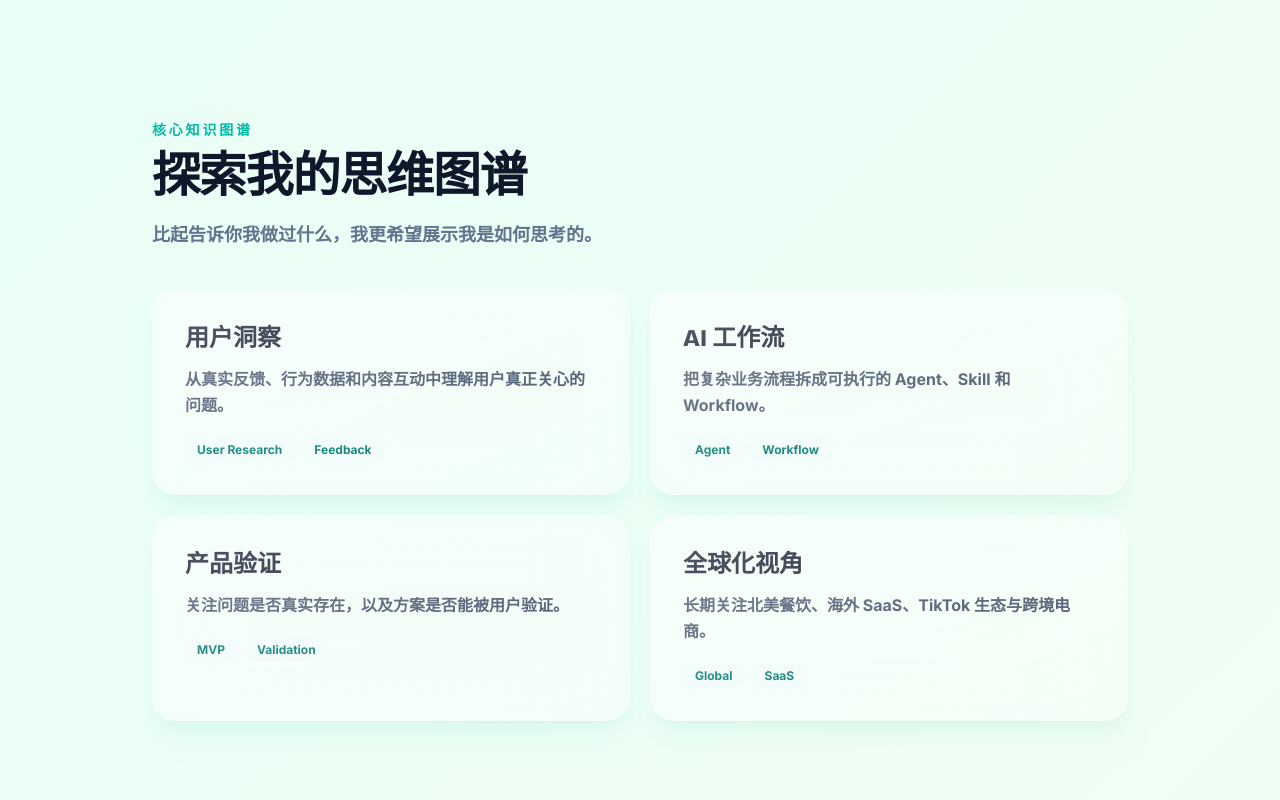
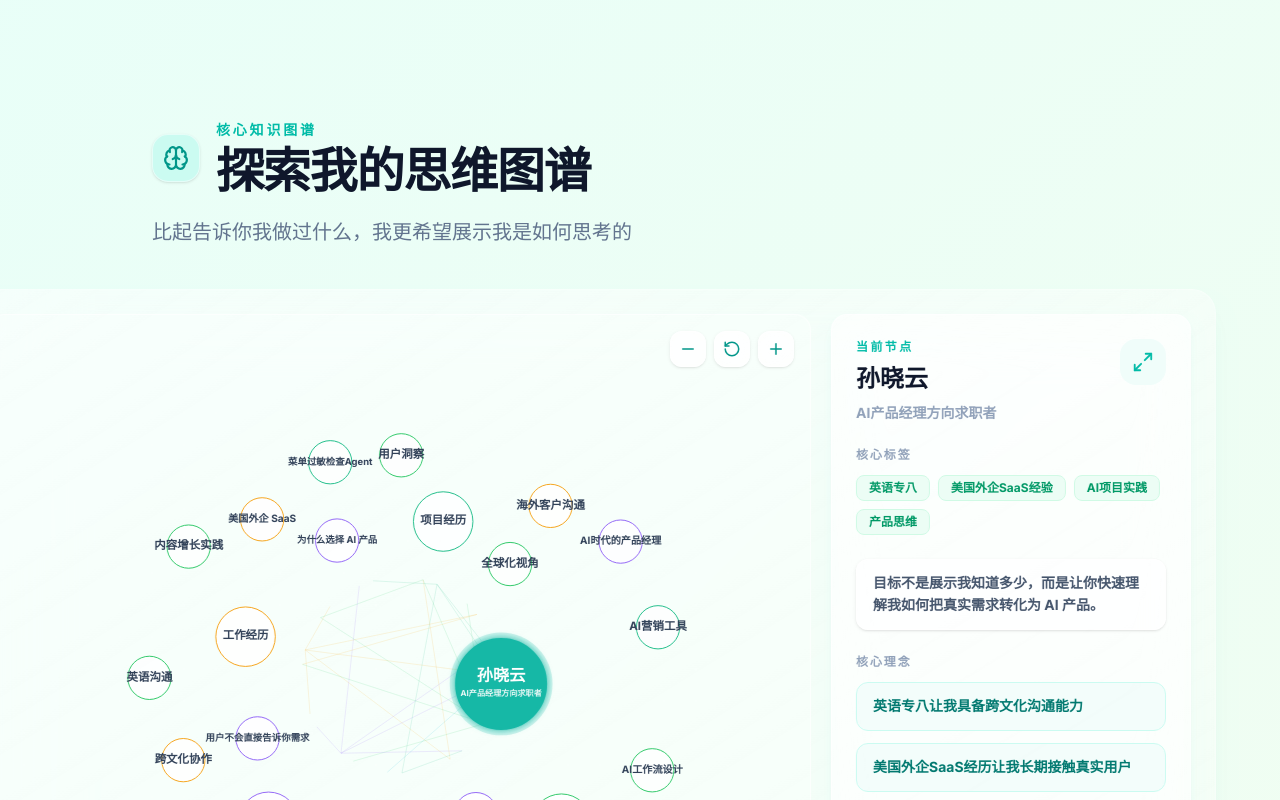
Before and after one commit to sunxiaoyun333-cpu/resumee, a React (Vite) app: page / in a window 1280 px wide. Shown: the part 840-1640 px from the top of the page. Built offline with nearby package versions, Linux system fonts and the light colour scheme.

Commit message:
Restore interactive knowledge graph

```diff
--- a/src/App.tsx
+++ b/src/App.tsx
@@ -20,6 +20,7 @@ import menuWorkflowImage from './assets/menu-workflow.png';
 import menuResultInfoImage from './assets/menu-result-info.png';
 import menuAllergenMarketingImage from './assets/menu-allergen-marketing.png';
 import menuCopyOutputImage from './assets/menu-copy-output.png';
+import KnowledgeGraph from './KnowledgeGraph';
 import {
   Award,
   Briefcase,
@@ -600,26 +601,7 @@ export default function App() {
           </motion.div>
         </section>
 
-        <section id="mind-graph" className="mb-40 scroll-mt-32">
-          <motion.div initial={{ opacity: 0, y: 20 }} whileInView={{ opacity: 1, y: 0 }} viewport={{ once: true }} className="mb-10">
-            <p className="mb-3 text-sm font-black uppercase tracking-[0.2em] text-teal-500">{current.mind.eyebrow}</p>
-            <h2 className="mb-5 text-4xl font-black tracking-tight text-slate-900 md:text-5xl">{current.mind.title}</h2>
-            <p className="max-w-2xl text-lg font-bold leading-relaxed text-slate-500">{current.mind.subtitle}</p>
-          </motion.div>
-          <div className="grid gap-5 md:grid-cols-2">
-            {current.mind.cards.map((card) => (
-              <div key={card.title}>
-                <GlassCard className="h-full">
-                  <h3 className="mb-3 text-2xl font-black text-slate-900">{card.title}</h3>
-                  <p className="mb-5 font-bold leading-relaxed text-slate-600">{card.body}</p>
-                  <div className="flex flex-wrap gap-2">
-                    {card.tags.map((tag) => <span key={tag} className="rounded-lg bg-teal-50 px-3 py-1 text-xs font-black text-teal-700">{tag}</span>)}
-                  </div>
-                </GlassCard>
-              </div>
-            ))}
-          </div>
-        </section>
+        <KnowledgeGraph />
 
         <section id="experience" className="mb-40 scroll-mt-32">
           <SectionHeading icon="☀️">{current.experience.title}</SectionHeading>
```
